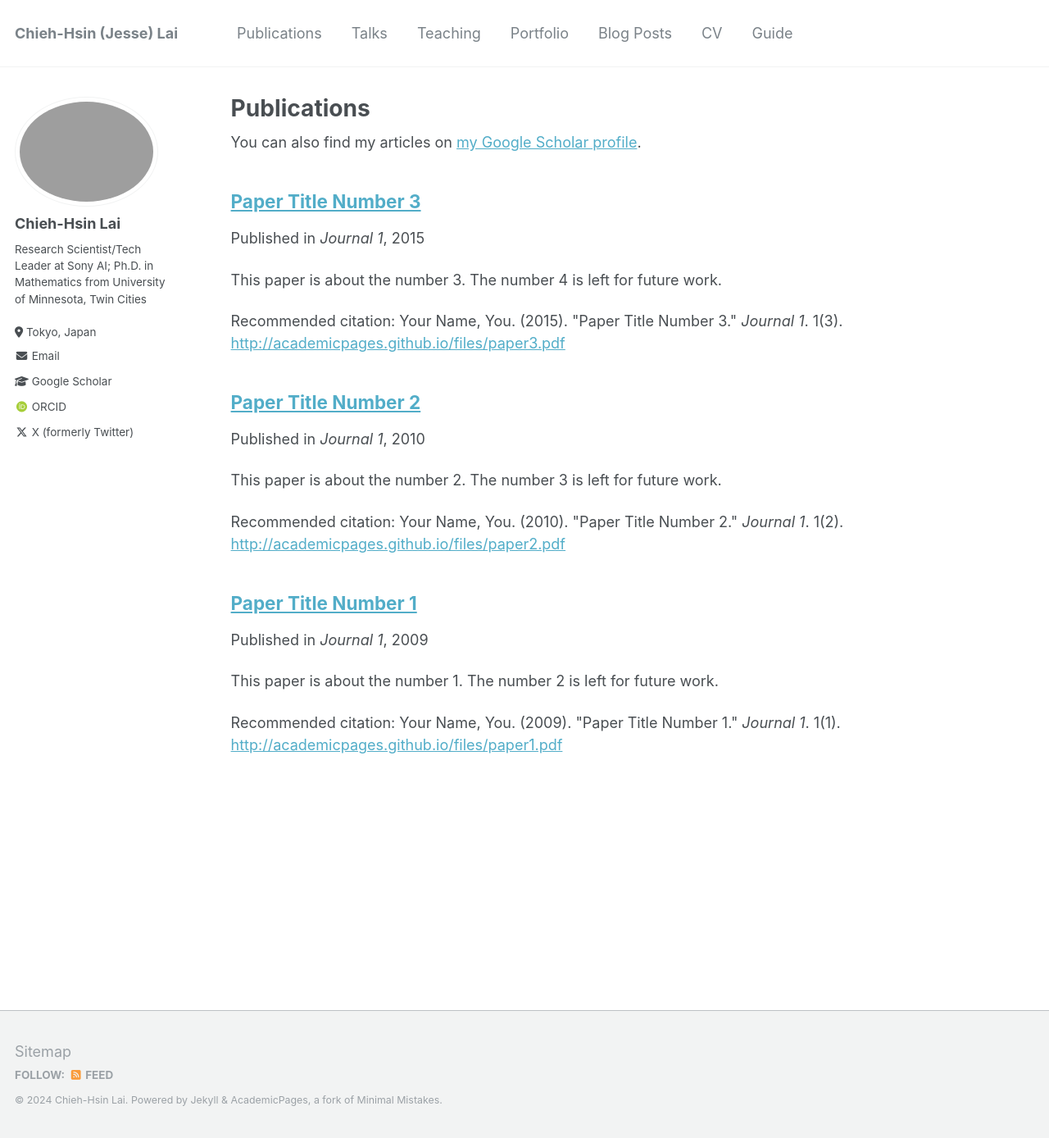
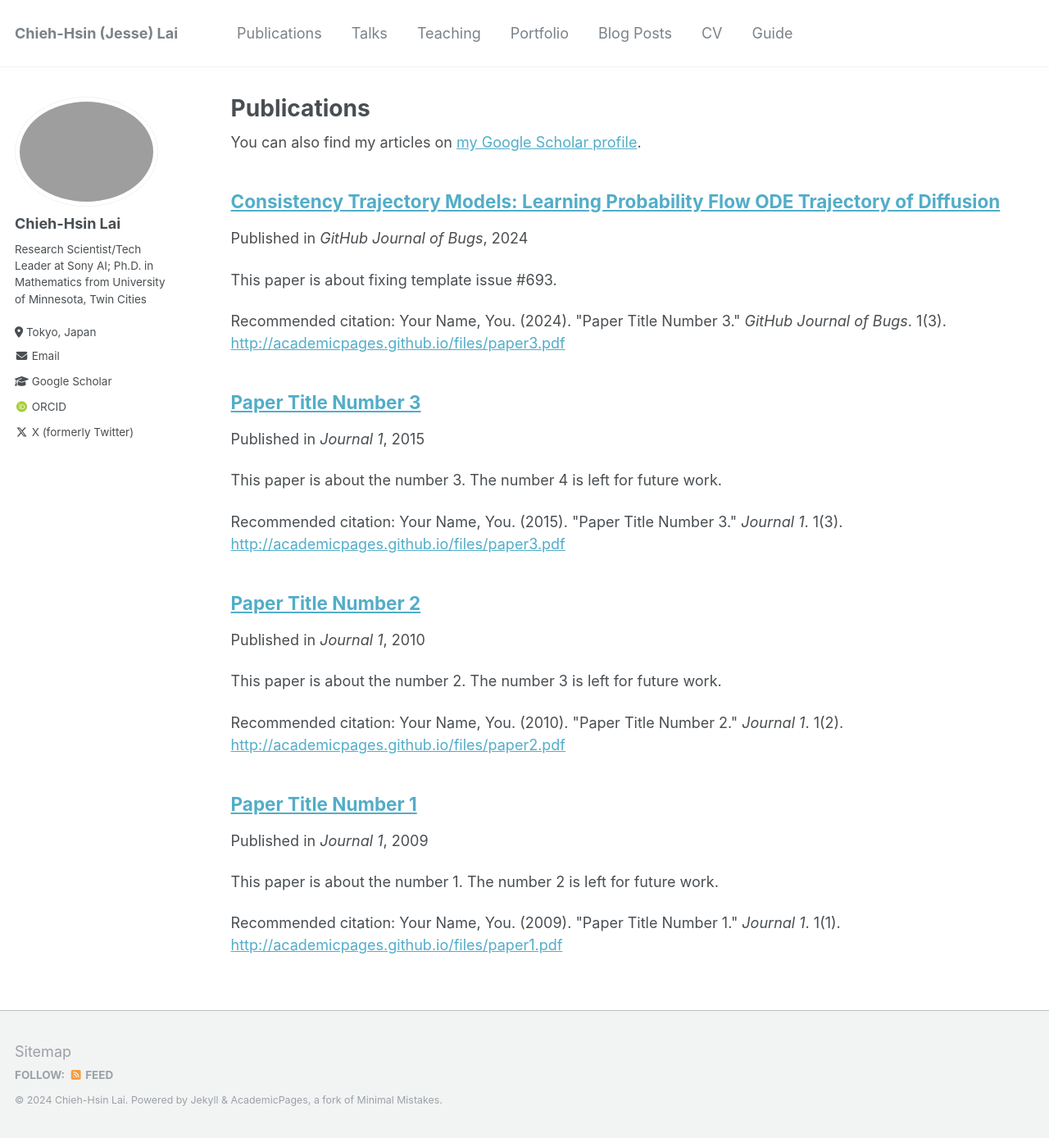
Before and after one commit to ChiehHsinJesseLai/ChiehHsinLai, a Jekyll site: the page built from _pages/publications.md, in a window 1280 px wide and 1388 px high. Shown: the whole window at 82% size. Built offline with Jekyll 4.4.1, drawn with Linux system fonts in a browser that asks for light colours; some web fonts are replaced; a file with an impossible date is left out.

Commit message:
Update 2024-02-17-paper-title-number-4.md

```diff
--- a/_publications/2024-02-17-paper-title-number-4.md
+++ b/_publications/2024-02-17-paper-title-number-4.md
@@ -1,11 +1,14 @@
 ---
 title: "Consistency Trajectory Models: Learning Probability Flow ODE Trajectory of Diffusion"
-collection: conference publications
+collection: publications
 permalink: /publication/2024-02-17-paper-title-number-4
 excerpt: 'This paper is about fixing template issue #693.'
-date: 2024
-venue: 'ICLR 2024'
+date: 2024-02-17
+venue: 'GitHub Journal of Bugs'
 paperurl: 'http://academicpages.github.io/files/paper3.pdf'
+citation: 'Your Name, You. (2024). &quot;Paper Title Number 3.&quot; <i>GitHub Journal of Bugs</i>. 1(3).'
 ---
 
+
+
 The contents above will be part of a list of publications, if the user clicks the link for the publication than the contents of section will be rendered as a full page, allowing you to provide more information about the paper for the reader. When publications are displayed as a single page, the contents of the above "citation" field will automatically be included below this section in a smaller font.
```
